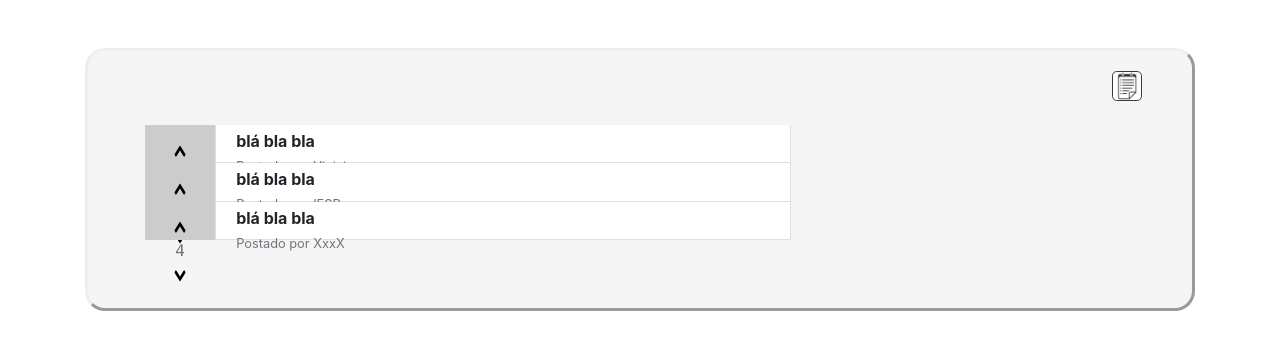
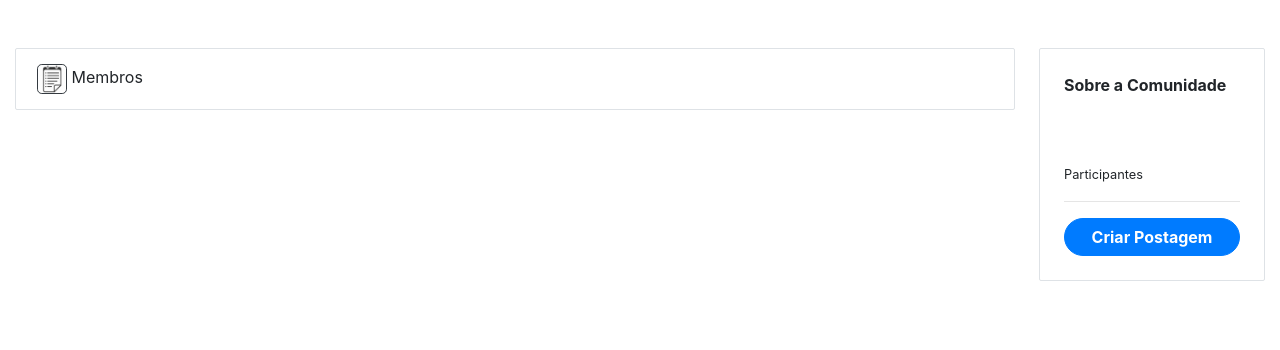
Before and after one commit to ViniciusASantana/php_Ervil, a PHP site: page /indexCom.php in a window 1280 px wide; the page is wider, and only the part inside the window is pictured. Shown: the part 56-406 px from the top of that part. Run offline with PHP 8.4, Linux system fonts and the light colour scheme; the visitor is signed in with stand-in values (Sample User, id 1); data that the repository does not hold is empty.

Commit message:
Visual IndexComunidade

```diff
--- a/Criar.php
+++ b/Criar.php
@@ -1,5 +1,5 @@
 <?php
-$titulo = "Membros";
+$titulo = "Criar Postagem";
 $comunidade = "IFSP";
 $imagem= "imagens/logo1.jpg";
 include 'fragmentos/cabecalho.php';
@@ -19,7 +19,7 @@
 
         <div class="p-4 d-flex align-content-center" style="background-color: whitesmoke;">
             <form action="#" method="GET">
-                <textarea name="comentario" id="criar" rows=3 cols=35 maxlength=80 placeholder=" Texto">
+                <textarea name="comentario" id="criar"  maxlength=400 placeholder=" Texto">
 
                 </textarea>
                 <br><br>
--- a/MeuPerfil.php
+++ b/MeuPerfil.php
@@ -1,11 +1,12 @@
 <?php
 $titulo = "Login";
-$perfil = "imagens/OIP.jpg";
+
 // um exemplo de trabalhar com arquivos externos
 include 'fragmentos/cabecalho.php';
 include 'fragmentos/menuResponsivo.php';
 
 $con= conectarBanco();
+$perfil = "imagens/usuario.png";
 $dados= executarSelect($con, "SELECT * FROM Usuario WHERE idUsuario={$_SESSION['log']}");
 desconectarBanco($con);
 ?>
--- a/indexCom.php
+++ b/indexCom.php
@@ -8,37 +8,62 @@
 if(isset($_POST['comID'])){
     $_SESSION['comID'] = $_POST['comID'];
 }
+if(isset($_POST['Feedback'])){
+    $_SESSION['Feedback'] = $_POST['Feedback'];
+    executarUpdate($con, "UPDATE Postagem SET feedback=feedback+{$_SESSION['Feedback']} WHERE usuario_has_comunidade_usuario={$userPost['usuario_has_comunidade_usuario']}");
+}else $_SESSION['Feedback'] = "";
+
+$post = executarSelect($con, "SELECT * FROM Postagem WHERE usuario_has_comunidade_idComunidade={$_SESSION['comID']}");
 $all = executarSelect($con, "SELECT DISTINCT * FROM Comunidade where idComunidade={$_SESSION['comID']}");
 $usuario = executarSelect($con, "SELECT DISTINCT cargo FROM Usuario_has_Comunidade where comunidade_idComunidade={$_SESSION['comID']} and cargo>0 and usuario_idUsuario={$_SESSION['log']}");
-$postadoPor= Array("Vinicius","IFSP","XxxX");
-$feedback= Array(3,2,4);
-$totalCom = 3;
-$TitPost = array ("blá bla bla","blá bla bla","blá bla bla");
-desconectarBanco($con);
 ?>
-<main class="container mt-5">
+<main class="container-fluid mt-5">
+    <div class='media' style="width: 100%;">
+        <div class="mx-auto" style="width: 80%;">
 
-    <div class="corpo d-fle">
-        <div class="d-flex rounded-lg" id='ferramentas'>
+            <div class="d-flex conteiner-sm form-group p-2 border" >
                 <?php
                     if($usuario=2 && $all[0]['categoria']==1 || $usuario=3 && $all[0]['categoria']==1){
 
-                echo "<a href='Pedidos.php'><img src='imagens/Pedidos.png' alt='Pedidos' class='border border-dark rounded-lg' width='30' height='30'/></a>";
+                        echo "<form action='Pedidos.php' method='POST'>"
+                        . "<button type='submit' class='btn '>"
+                                . "<img src='imagens/Pedidos.png' alt='Pedidos' class='border border-dark rounded-lg' width='30' height='30'/>"
+                                . " Pedidos"
+                        . "</button>"
+                        . "</form>";
                     }
 
                 ?>
-        <a class="pl-1"href="Membros.php"><img src='imagens/Membros.png' alt="Membros" class="border border-dark rounded-lg" width="30" height="30"/></a>
+                <form action='Membros.php' method='POST'>
+                    <button type="submit" class="btn">
+                        <img src='imagens/Membros.png' alt="Membros" class="border border-dark rounded-lg" width="30" height="30"/>
+                        Membros
+                    </button>
+                </form>
             </div>
-        <ul class="list-group px-4 rounded-sm p-4">
+
+
+            <ul class="list-group rounded-sm" style="width:100%;">
                     <?php
-                for($e = 0; $e < $totalCom;$e++){
-                    echo "<div class='d-flex'><li class='list-group-item feedback text-center'>"
-                    . "<a href='#'><img src='imagens/Seta_Para_Cima.png' alt='Pedidos' class='' width='20' height='20'/></a>"
-                    . "<a class='text-monospace text-muted mx-1'>$feedback[$e]</a>"
-                    . "<a href='#'><img src='imagens/Seta_Para_Baixo.png' alt='Pedidos' class='' width='20' height='20'/></a>"
-                    . "</li><li class='list-group-item Post'>"
-                    . "<div class='mt-n2 Post'><strong>$TitPost[$e]</strong>"
-                            . "<p><small class='text-muted'>Postado por $postadoPor[$e]</small>"
+                        for($e = 0; $e < count($post);$e++){
+                            $userPost = $post[$e];
+                            $Postado = executarSelect($con, "SELECT * FROM Usuario WHERE idUsuario={$userPost['usuario_has_comunidade_usuario']}");
+                            echo "<div class='media'>"
+                            . "<li class='list-group-item text-center' style='height: 6vw;background-color: whitesmoke;'>"
+                                . "<form action='indexCom.php' method='POST' name='Feedback' id='form'>"
+                                        . "<button type='submit' name='Feedback' class='btn dropdown-item' value=1>"
+                                                . "<img src='imagens/Seta_Para_Cima.png' alt='Pedidos' class='' width='20px' height='20px'/>"
+                                        . "</button>"
+                                        . "<a class='text-monospace text-muted mx-1'>{$userPost['feedback']}</a>"
+                                        . "<button type='submit' name='Feedback' class='btn dropdown-item' value=-1>"
+                                            . "<img src='imagens/Seta_Para_Baixo.png' alt='Pedidos' class='' width='20px' height='20px'/>"
+                                        . "</button>"
+                                . "</form>"
+                            . "</li>"
+                            . "<li class='list-group-item text-left border' style='height: 6vw;width:100%;'>";
+                            echo "<div class='mt-n2 Post' style='width: 45vw;'>"
+                                    . "<strong>{$userPost['title']}</strong>"
+                                    . "<p><small class='text-muted'>Postado por {$Postado[0]['apelido']}</small>"
                             . "</div></div></li>";
                         }
                     ?>
@@ -46,7 +71,28 @@
 
             <br>
         </div>
+        <div class="ml-4 p-4 media-body align-content-center border">
+            <strong>Sobre a Comunidade</strong>
+            <br><br>
+            <?php if(!empty($all[0]['descricao'])){
+                echo $all[0]['descricao'];
+            }
+            ?>
+            <div class="mt-3">
+                <?= $all[0]['num_partic'] ?>
+                <br>
+                <small>Participantes</small>
+            </div>
+            <hr>
+            <form action="Criar.php" method="POST">
+                <button type="submit" class="btn btn-primary" style="border-radius: 2vw; width: 100%;">
+                    <strong>Criar Postagem</strong>
+                </button>
+            </form>
+        </div>
+    </div>
 </main>
 <?php
+    desconectarBanco($con);
     include 'fragmentos/rodape.php';
 ?>
--- a/layout/personalizado.css
+++ b/layout/personalizado.css
@@ -62,10 +62,7 @@
     margin-left: 1vw;
     margin-right: 1vw;
 }
-.Post{
-  height: 3vw;
-  width: 45vw;
-}
+
 .corpo2{
     padding: 20px;
     background-color: whitesmoke;
```
Also changed, not shown: nbproject/private/private.xml (+6 -1 lines). Lines whose indentation alone changed are shown as unchanged.
